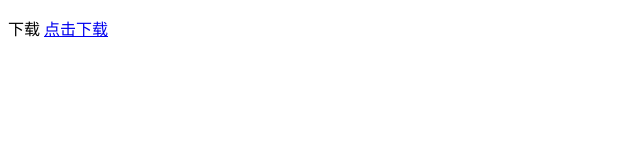
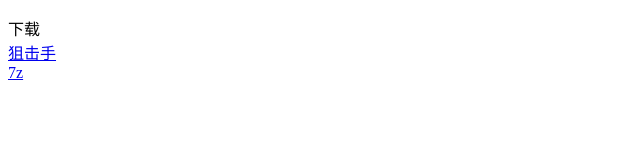
Before and after one commit to GCHkongcheng/website, a plain HTML site: page vscode.html in a window 1280 px wide. Shown: the whole page, without its empty margins (0-640 px from the left). Drawn offline with Linux system fonts and the light colour scheme.

Commit message:
again again

```diff
--- a/vscode.html
+++ b/vscode.html
@@ -8,7 +8,10 @@
   <body>
     <p>
       下载
-      <a href="D:\sthn6\Pictures\Photo\qxq.jpg" download="狙击手.jpg">点击下载</a>
+      <br />
+      <a href="D:\sthn6\Pictures\Photo\qxq.jpg" download="狙击手.jpg">狙击手</a>
+      <br />
+      <a href="C:\Users\sthn6\Desktop\杂\7z2407-x64.exe" download="7z">7z</a>
     </p>
   </body>
 </html>
```
Also changed, not shown: index.html (+1 -1 lines).
